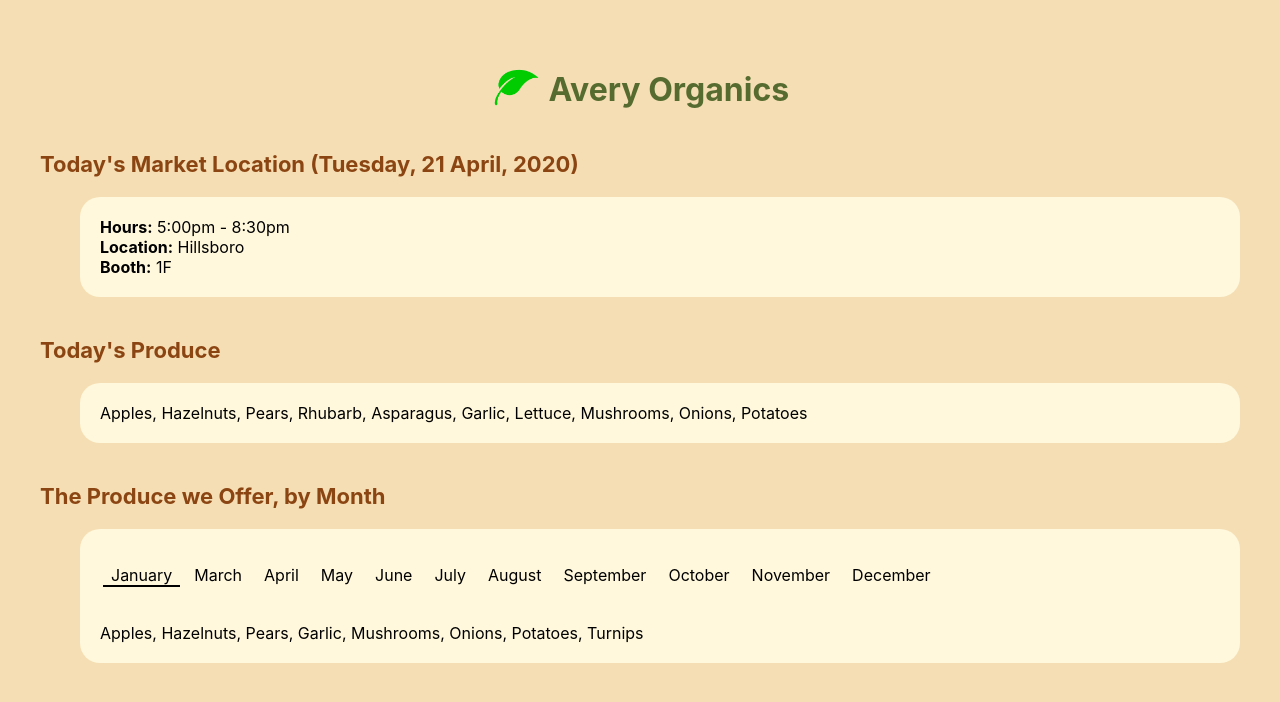
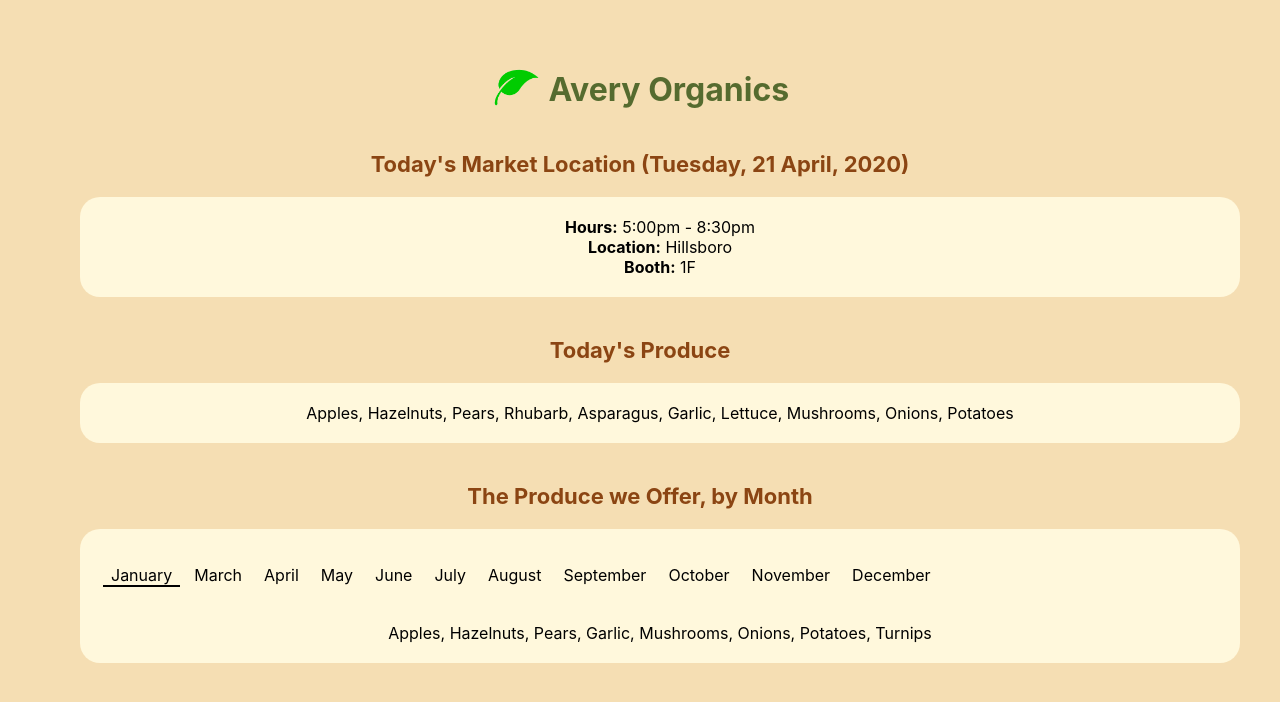
Before and after one commit to kentpmckinney/epi-farmers-market, a React (Create React App) app: page / in a window 1280 px wide. Shown: the top 702 px of the page. Built offline with nearby package versions, Linux system fonts and the light colour scheme.

Commit message:
added styling

```diff
--- a/src/components/App.css
+++ b/src/components/App.css
@@ -5,6 +5,7 @@ h1 {
 
 .container {
   padding: 40px;
+  text-align: center;
 }
 
 body {
--- a/src/components/App.jsx
+++ b/src/components/App.jsx
@@ -385,7 +385,7 @@ function App() {
       <br/>
       <br/>
       <MonthInfoDisplay
-        label={`The Produce we Offer, by Month`}
+        label={`The Produce We Offer, by Month`}
         data={availableProduce}
       />
     </div>
```
